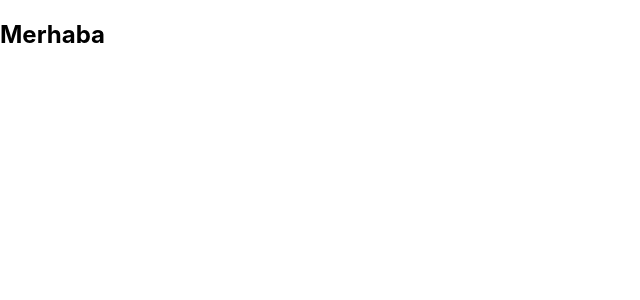
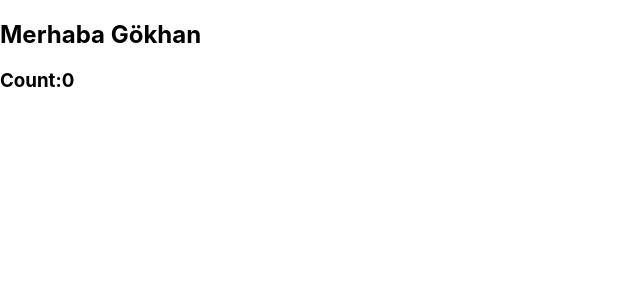
Before and after one commit to KazimAkyol/myCodes_React, a React (Create React App) app in the folder react/RC-10-LifeCycle/: page / in a window 1280 px wide. Shown: the top 300 px of the page, without its empty margins (0-640 px from the left). Built offline with nearby package versions, Linux system fonts and the light colour scheme.

Commit message:
121.commit

```diff
--- a/react/RC-10-LifeCycle/src/App.js
+++ b/react/RC-10-LifeCycle/src/App.js
@@ -1,10 +1,13 @@
 import React from "react";
 import Selamlama from "./components/Selamlama";
+import LifeCycle from "./components/LifeCycle";
 
 function App() {
   return (
     <div className="App">
-      <Selamlama />
+      <Selamlama isim="Gökhan" />
+
+      <LifeCycle />
     </div>
   );
 }
--- a/react/RC-10-LifeCycle/src/components/LifeCycle.jsx
+++ b/react/RC-10-LifeCycle/src/components/LifeCycle.jsx
@@ -0,0 +1,24 @@
+// React'te bileşenlerin iki kez render edilmesi, genellikle React Strict Mode kullanıldığında görülen bir durumdur. Bu davranış, React'in geliştirme modunda belirli işlemleri iki kez çalıştırarak potansiyel sorunları tespit etmesine olanak tanır. Bu durum, production (yayınlama) modunda meydana gelmez.
+
+// LifeCycle Methods
+// ComponentDidMount
+// ComponentDidUpdate
+// ComponentWillUnmount
+
+import React, { Component } from "react";
+
+class LifeCycle extends Component {
+  constructor(props) {
+    super(props);
+    console.log("state oluştur. Constructor çalişti");
+    this.state = {
+      count: 0,
+    };
+  }
+
+  render() {
+    return <h3>Count:{this.state.count}</h3>;
+  }
+}
+
+export default LifeCycle;
--- a/react/RC-10-LifeCycle/src/components/Selamlama.jsx
+++ b/react/RC-10-LifeCycle/src/components/Selamlama.jsx
@@ -2,7 +2,7 @@ import React, { Component } from "react";
 
 class Selamlama extends Component {
   render() {
-    return <h2>Merhaba</h2>;
+    return <h2>Merhaba {this.props.isim} </h2>;
   }
 }
 
```
